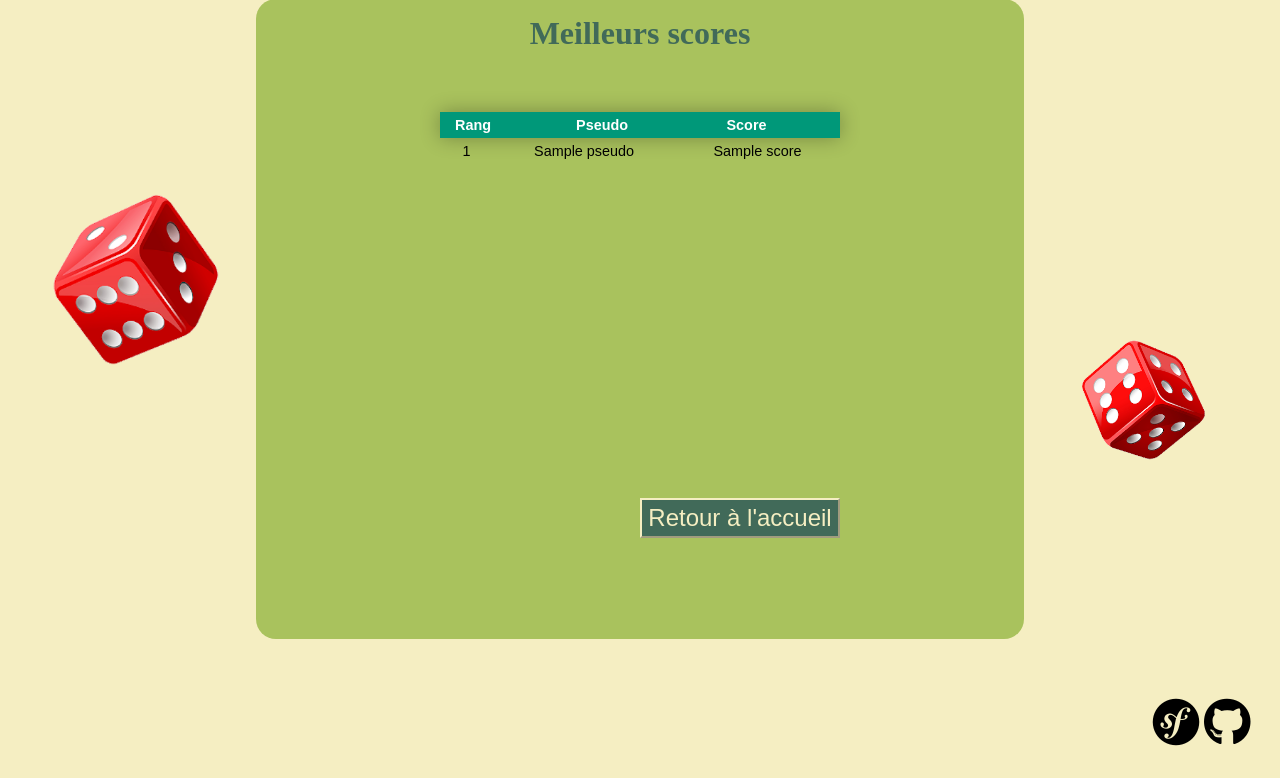
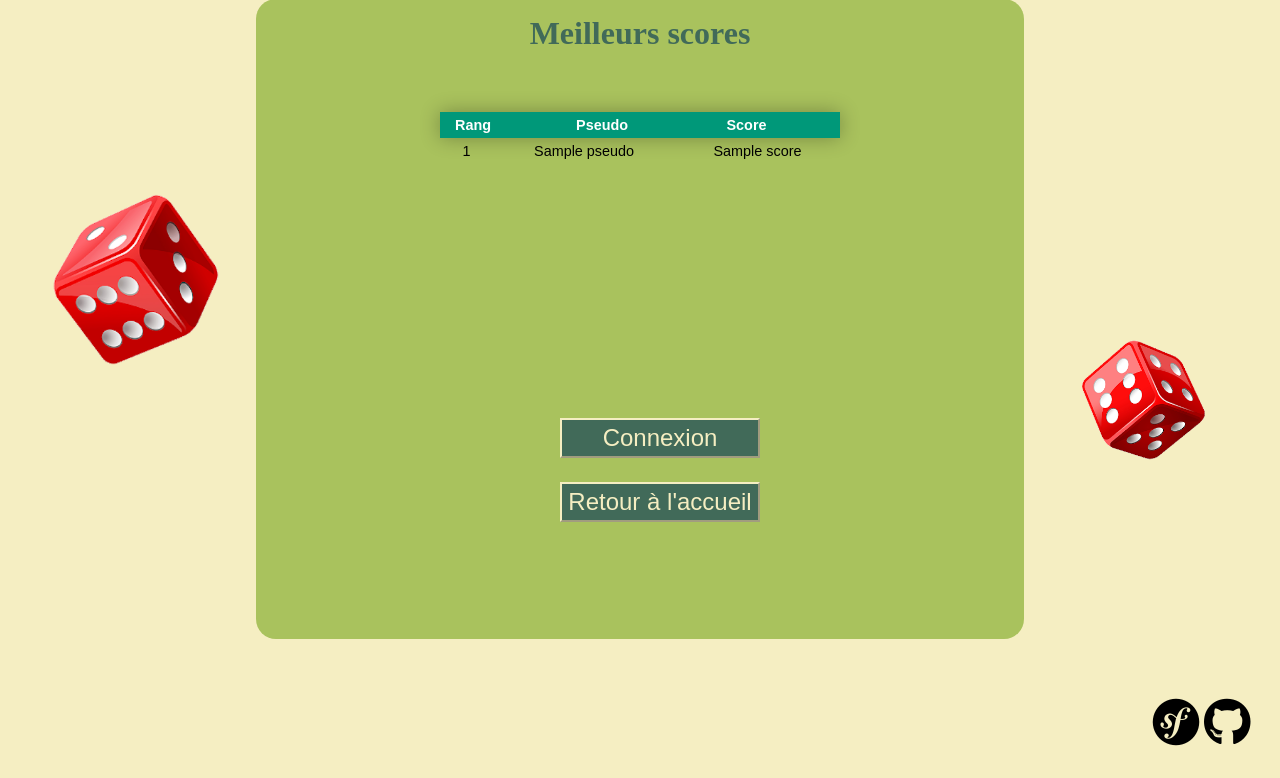
Before and after one commit to leofrk2/testTechniqueStage, a Symfony app: template templates/Accueil/score.html.twig in a window 1280 px wide. Shown: the part 22-800 px from the top of the page. Run offline with Twig, Linux system fonts and the light colour scheme; the template is opened without the code that fills it: most values are stand-ins (such as "Sample title", 1, 10 or a date in 2020); lists and menus that the app fills with data are empty; some libraries are stand-ins or nearby versions.

Commit message:
Correction

```diff
--- a/public/css/style.css
+++ b/public/css/style.css
@@ -23,7 +23,9 @@
     width: 30vmin;
     margin-left: auto;
     margin-right: auto;
+
 }
+
 
 .btn{
     border-color: #f5eec2;
@@ -163,9 +165,37 @@ p{
     vertical-align: middle;
 }
 
-.btnScore{
+.connexion{
     position: absolute;
-    bottom: 30vmin;
+    bottom: 40vmin;
+    margin-left: 6vmin;
+}
+
+.btnScoreAccueil{
+    position: absolute;
+    bottom: 32vmin;
+    margin-left: -10vmin;
+}
+.btnScoreConnexion{
+    position: absolute;
+    bottom: 40vmin;
+    margin-left: -10vmin;
+}
+.btnScoreValider{
+    position: absolute;
+    bottom: -20vmin;
+    margin-left: -23.5vmin;
+}
+
+.btnScoreDeconnexion{
+    position: absolute;
+    bottom: 40vmin;
+    margin-left: -10vmin;
+}
+.btnScoreVider{
+    position: absolute;
+    bottom: 23vmin;
+    margin-left: -10vmin;
 }
 
 .btnModal{
@@ -180,7 +210,6 @@ p{
     width: 300px;
     margin: 5px auto;
     background-color: #fff;
-    border-radius: 2px;
     box-shadow: 0 2px 8px rgba(0, 0, 0, 0.33);
     transition: all 0.3s ease;
     border-radius: 20px;
--- a/templates/Accueil/score.html.twig
+++ b/templates/Accueil/score.html.twig
@@ -37,12 +37,36 @@
                 </tbody>
             </table>
             {% endif %}
-
         </div>
         <div class="buttons">
             {% set urlAccueil = path('accueil_index') %}
             <a href="{{ urlAccueil }}">
-            <button type="button" class="btn btnScore">Retour à l'accueil</button></a>
+                <button type="button" class="btn btnScoreAccueil">Retour à l'accueil</button></a>
+
+            {% set urlConnexion = path('score_connexion') %}
+            {% if app.session.get('formConnexionVisible') == true %}
+
+                {% if app.session.get('isAuth') == false %}
+                    <form action="{{ urlConnexion }}" method="post" class="connexion">
+                        <input type="password" name="password" placeholder="Entrer le mot de passe admin..." required>
+                        <button type="submit" name="submit" class="btn btnScoreValider">Valider</button>
+                    </form>
+                {% endif %}
+            {% else %}
+                {% if app.session.get('isAuth') == false %}
+                    <a href="{{ urlConnexion }}">
+                        <button type="button" class="btn btnScoreConnexion">Connexion</button></a>
+                {% endif %}
+            {% endif %}
+            {% if app.session.get('isAuth') == true %}
+                {% set urlDeconexion = path('score_deconnexion') %}
+                <a href="{{ urlDeconexion }}">
+                    <button type="button" class="btn btnScoreDeconnexion">Déconnexion</button></a>
+                {% set urlVider = path('score_vider') %}
+                <a href="{{ urlVider }}">
+                    <button type="button" class="btn btnScoreVider">Vider les scores</button></a>
+
+            {% endif %}
         </div>
     </div>
     </div>
```
Also changed, not shown: public/components/App.vue (deleted, +0 -11 lines), src/Controller/ScoreController.php (+62 -17 lines), database/data.db, public/pictures/dice.png (deleted), public/pictures/githubLogo.png (deleted), public/pictures/symfonyLogo.png (deleted). Lines whose indentation alone changed are shown as unchanged.
